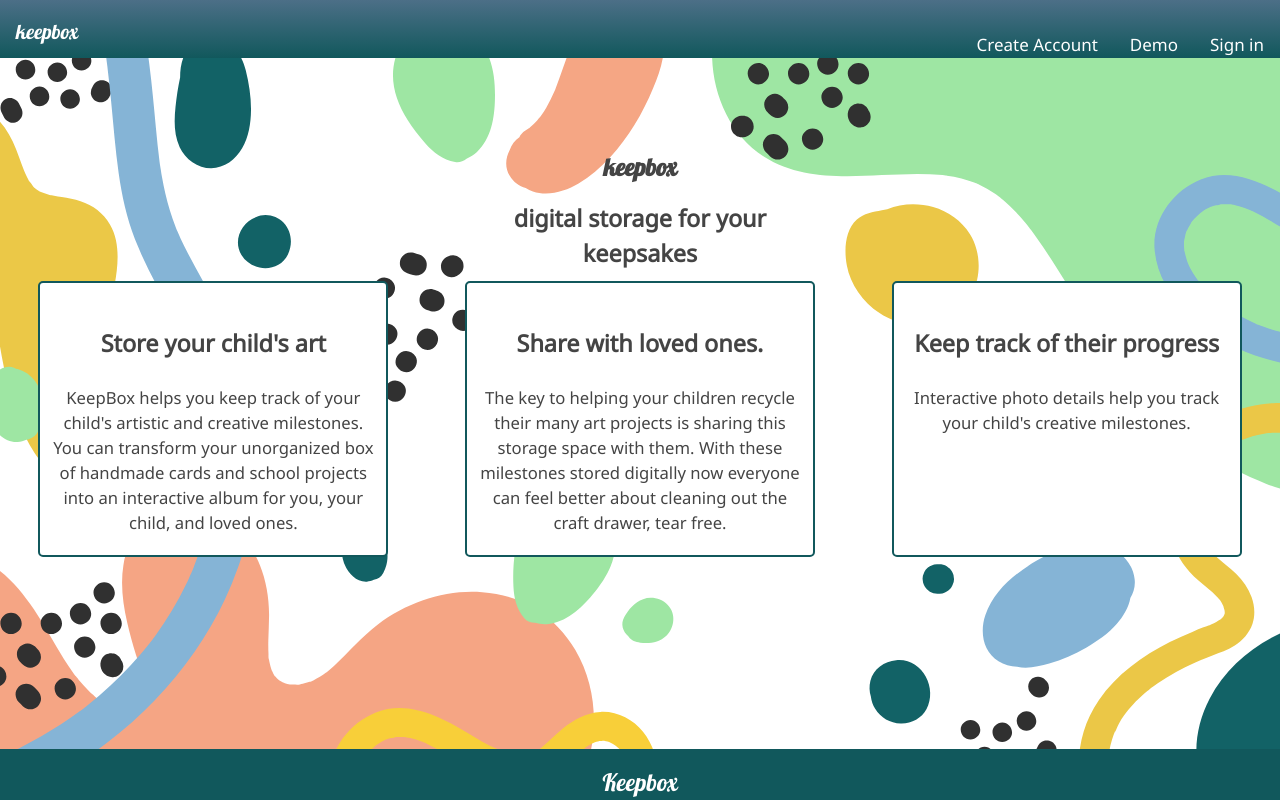
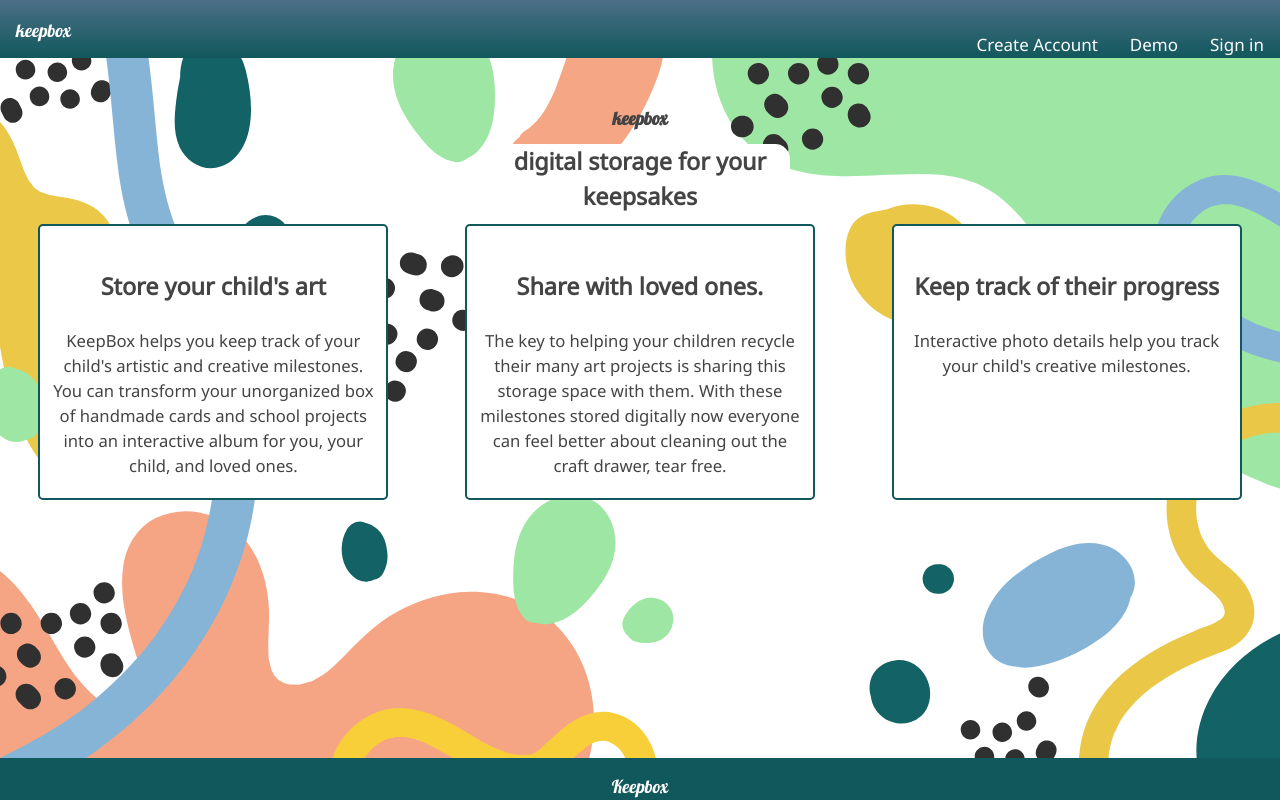
Before and after one commit to LaraDei/keepbox, a React (Create React App) app: page / in a window 1280 px wide. Built offline with nearby package versions, Linux system fonts and the light colour scheme; no server answers.

Commit message:
css styling

```diff
--- a/src/App.css
+++ b/src/App.css
@@ -44,5 +44,5 @@ p + p {
 
 .logo {
   font-family: "Lobster";
-  font-size: larger;
+
 }
--- a/src/components/LandingPage/LandingPage.css
+++ b/src/components/LandingPage/LandingPage.css
@@ -24,13 +24,13 @@
     padding: 20px 10px;
     border:  2px solid #11585C;
     border-radius: 5px;
-    margin-bottom: 20px;
+    margin-bottom: 50px;
     margin-left: auto;
     margin-right: auto;
 }
 
 .app-header{
-    padding: 75px 0 10px;
+    padding: 35px 0 10px;
   }
 .app-header h3{
     background-color: white;
@@ -51,5 +51,6 @@
     }
     .LandingPage{
         position: fixed;
+
     }
 }
```
